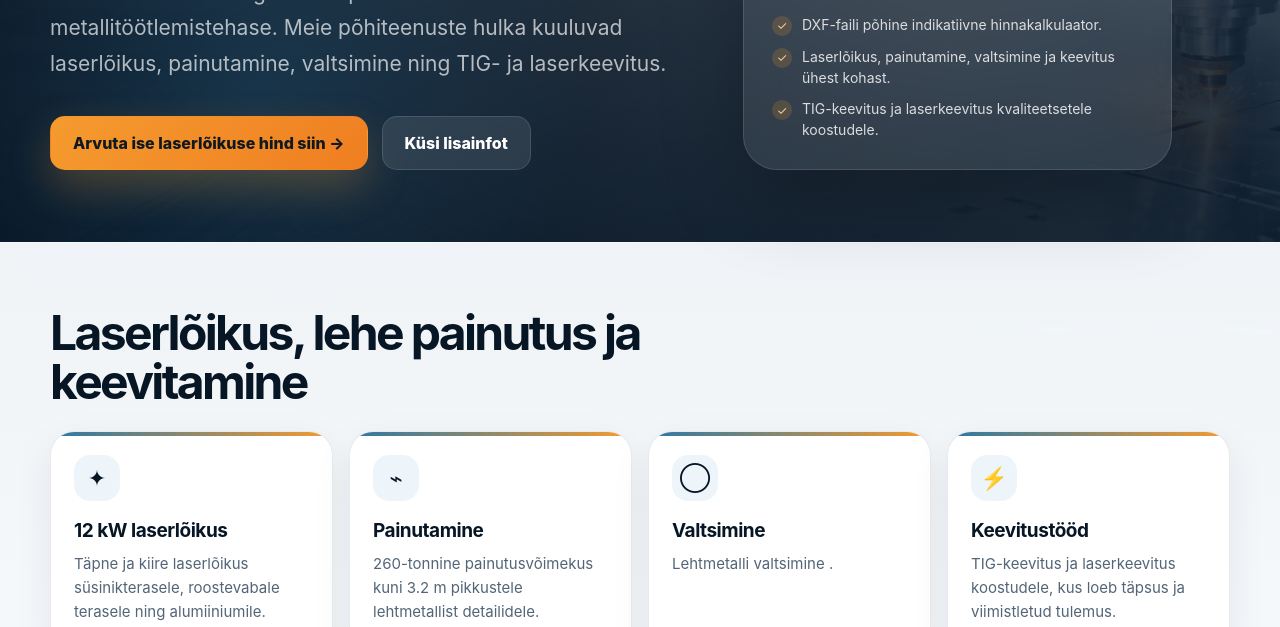
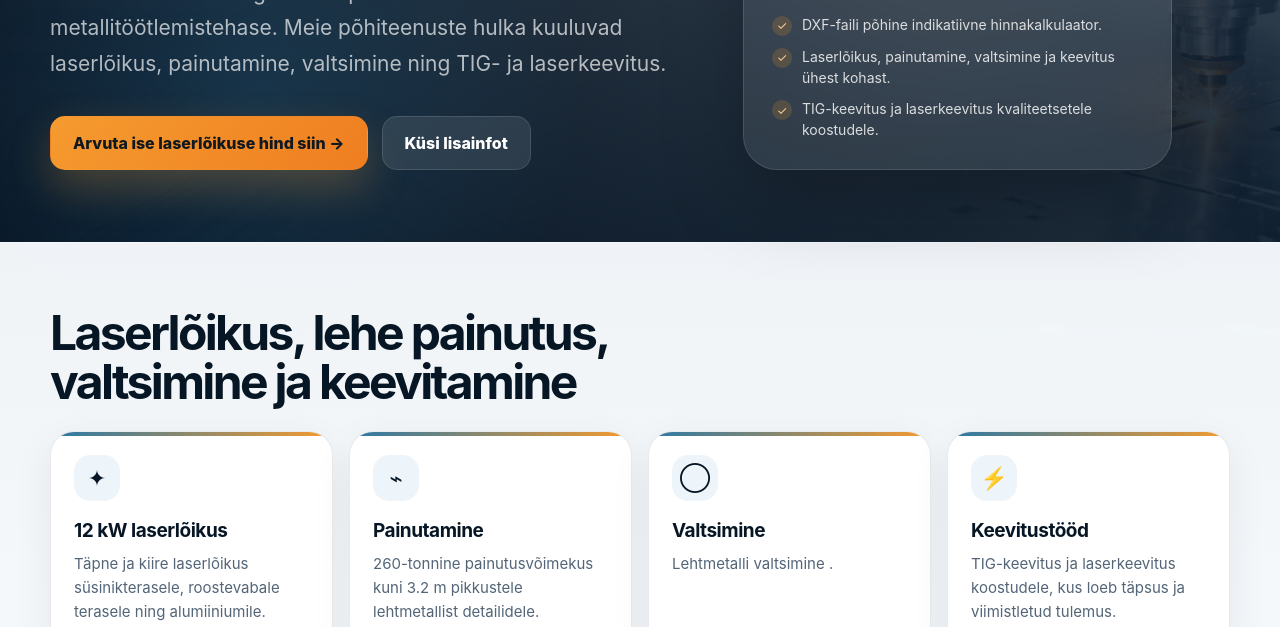
Before and after one commit to manalamees/ransi-metall-homepage, a plain HTML site: page index.html in a window 1280 px wide. Shown: the part 473-1100 px from the top of the page. Drawn offline with Linux system fonts and the light colour scheme.

Commit message:
Update section heading for services offered

```diff
--- a/index.html
+++ b/index.html
@@ -702,7 +702,7 @@
     <section class="content">
       <div class="container" id="teenused">
         <div class="section-heading animate-on-scroll">
-          <h2>Laserlõikus, lehe painutus ja keevitamine</h2>
+          <h2>Laserlõikus, lehe painutus, valtsimine ja keevitamine</h2>
           <p>
 
           </p>
```
